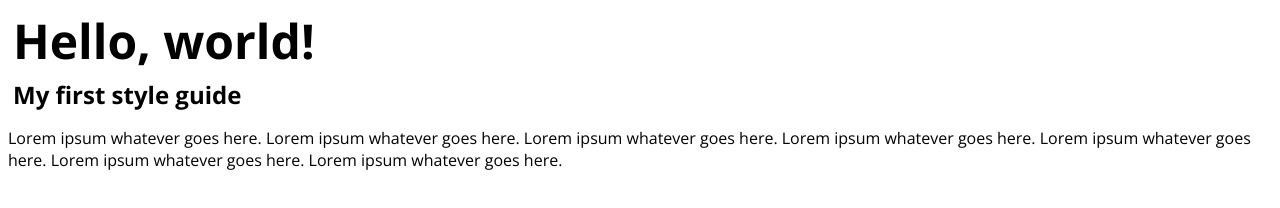
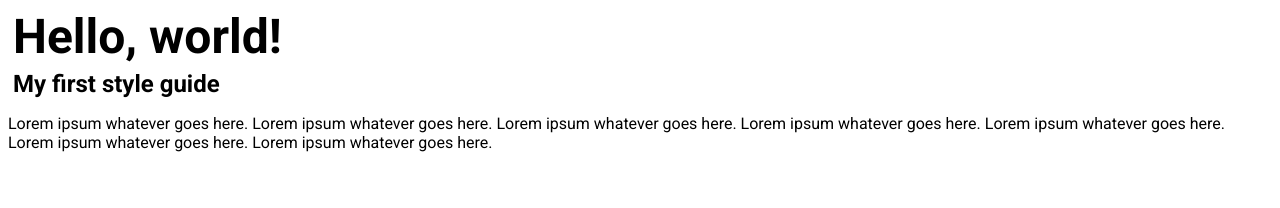
Before and after one commit to roger-panella/intro_to_sass, a plain HTML site: page index.html in a window 1280 px wide. Drawn offline with nearby package versions, Linux system fonts and the light colour scheme.

Commit message:
sass practice

```diff
--- a/index.html
+++ b/index.html
@@ -4,7 +4,7 @@
     <meta charset="utf-8">
     <title>HTML & CSS Boilerplate</title>
     <link rel='stylesheet' href='styles/main.css'>
-    <link href='https://fonts.googleapis.com/css?family=Open+Sans:400,300,300italic,400italic,600,600italic,700,700italic,800,800italic' rel='stylesheet' type='text/css'>
+    <link href='https://fonts.googleapis.com/css?family=Roboto:400,400italic,700,700italic' rel='stylesheet' type='text/css'>
   </head>
   <body>
 
--- a/styles/main.scss
+++ b/styles/main.scss
@@ -9,7 +9,7 @@ $headline-margin: 5px;
 
 // font variables
 
-$sans-serif: 'Open sans', sans-serif;
+$sans-serif: 'Roboto', sans-serif;
 $serif: 'Slabo 27px', serif;
 
 body {
@@ -18,11 +18,13 @@ body {
 }
 
 h1 {
+  font-family: $sans-serif;
   font-size: $headline-text;
   margin: $headline-margin;
 }
 
 p {
+  //font-family: $sans-serif;//
   font-size: $body-text;
 }
 
@@ -31,6 +33,7 @@ nav li {
 }
 
 h2 {
+  font-family: $sans-serif;
   font-size: $sub-header;
   margin: $headline-margin;
 }
```
Also changed, not shown: styles/main.css, 1 other file.
